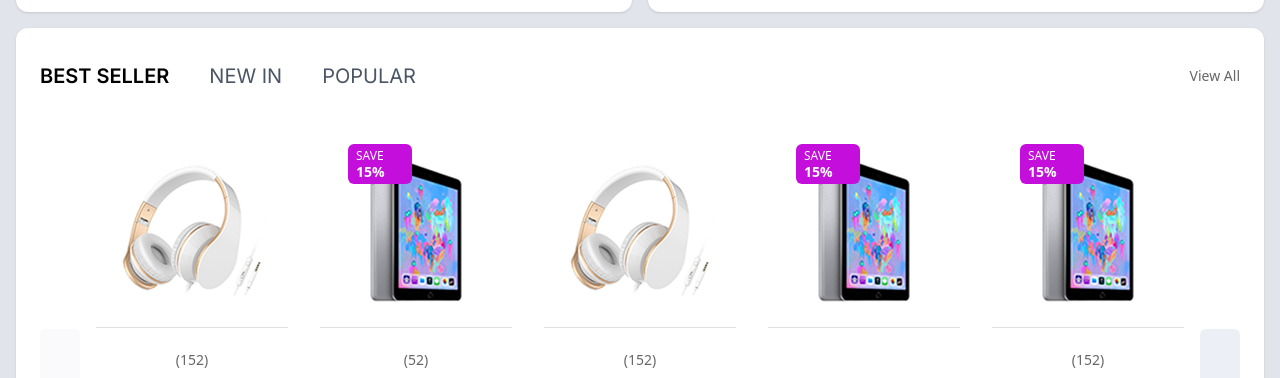
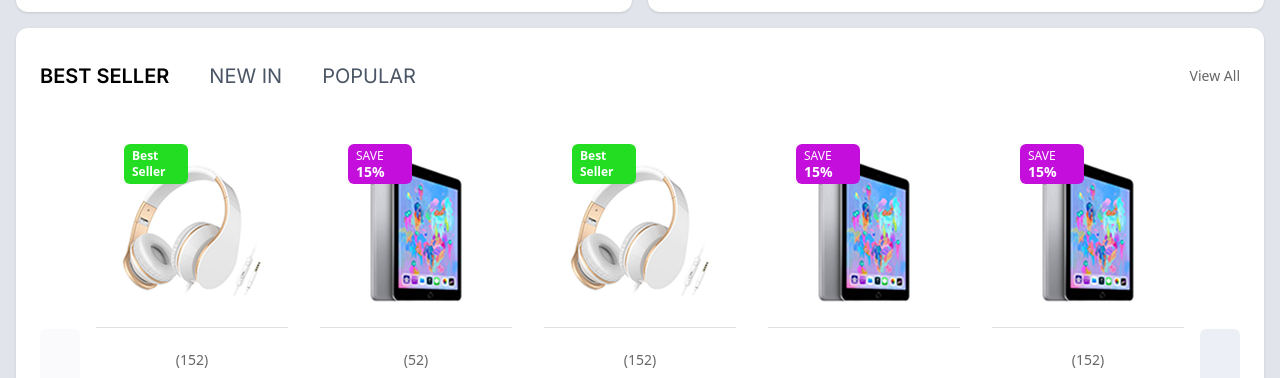
Before and after one commit to praharshaAdhikari/mobile-point, a Next.js app: page / in a window 1280 px wide. Shown: the part 1354-1732 px from the top of the page. Built offline with nearby package versions, Linux system fonts and the light colour scheme; some icons are missing.

Commit message:
completionId: cgen-5249673d113746c9aba67591226123a6
cgen-5249673d113746c9aba67591226123a6

```diff
--- a/src/components/home/item-card.tsx
+++ b/src/components/home/item-card.tsx
@@ -170,6 +170,13 @@ const ItemCard = ({ item }: { item: Item }) => {
             </BodyText>
           </div>
         )}
+        {item.tag.length > 0 && !item.discount && (
+          <div className="inset-0 absolute top-4 left-7 w-16 h-fit bg-[#22DD22] text-white text-left rounded-md px-2 py-1">
+            <BodyText variant="b_xs" className="leading-4!" weight="bold">
+              {item.tag[0]}
+            </BodyText>
+          </div>
+        )}
       </div>
       {
         <BodyText
```
